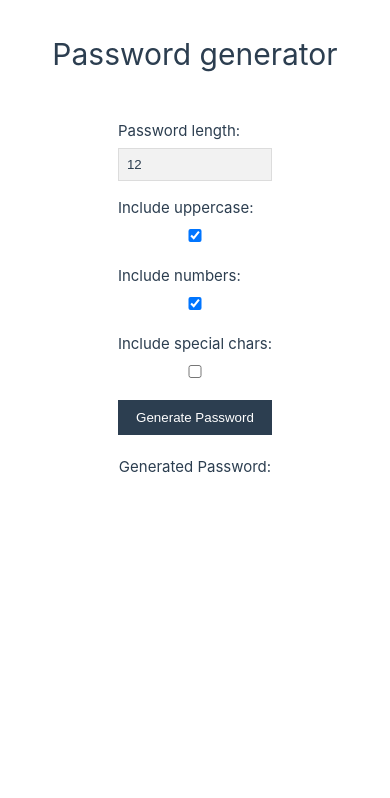
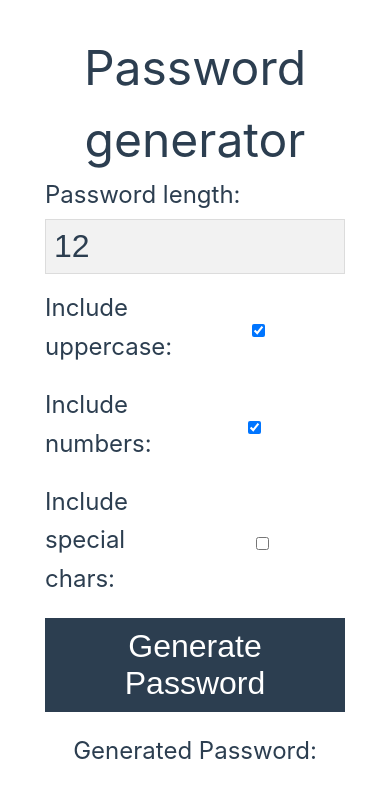
Before and after one commit to MarkAlexI/passwordGen, a Vue app: page / in a window 390 px wide. Shown: the top 798 px of the page. Built offline with nearby package versions, Linux system fonts and the light colour scheme.

Commit message:
Improved styles. Adaptation for mobile devices.

```diff
--- a/package.json
+++ b/package.json
@@ -1,7 +1,7 @@
 {
   "name": "password-gen",
   "author": "markalexi",
-  "version": "0.8.2",
+  "version": "0.9.2",
   "private": true,
   "type": "module",
   "scripts": {
--- a/src/App.vue
+++ b/src/App.vue
@@ -4,7 +4,7 @@ import PasswordGenerator from './components/PasswordGenerator.vue'
 
 <template>
   <header>
-    <div class="wrapper">
+    <div>
       <h1>Password generator</h1>
     </div>
   </header>
@@ -20,8 +20,7 @@ import PasswordGenerator from './components/PasswordGenerator.vue'
 header {
   line-height: 1.5;
   text-align: center;
-  display: flex;
-  justify-content: center;
+  display: block;
   color: var(--color-text);
 }
 </style>
--- a/src/assets/base.css
+++ b/src/assets/base.css
@@ -79,7 +79,7 @@ body {
     'Droid Sans',
     'Helvetica Neue',
     sans-serif;
-  font-size: 15px;
+  font-size: 24px;
   text-rendering: optimizeLegibility;
   -webkit-font-smoothing: antialiased;
   -moz-osx-font-smoothing: grayscale;
--- a/src/components/GeneratedPasswordDisplay.vue
+++ b/src/components/GeneratedPasswordDisplay.vue
@@ -11,6 +11,8 @@
 
 <style scoped lang="scss">
   p {
+    text-align: center;
+    color: blue;
     word-break: break-all;
   }
 </style>
--- a/src/components/PasswordGenerator.vue
+++ b/src/components/PasswordGenerator.vue
@@ -56,7 +56,6 @@ const updateIncludeSpecialChars = (newValue) => {
   flex-direction: column;
   align-items: center;
   justify-content: center;
-  height: 50vh;
 
   & > * {
     margin-bottom: 1.25rem;
--- a/src/components/PasswordGeneratorForm.vue
+++ b/src/components/PasswordGeneratorForm.vue
@@ -84,6 +84,18 @@ defineEmits([
     }
   }
 
+  @media only screen and (max-width: 768px) {
+    .form-group:not(:first-child) {
+      display: flex;
+      justify-content: space-between;
+      align-items: center;
+    }
+  }
+
+  input, button {
+    font-size: 2rem;
+  }
+
   button {
     display: block;
     width: 100%;
```
Also changed, not shown: 5 other files (tests, documents, lock files or other folders).
